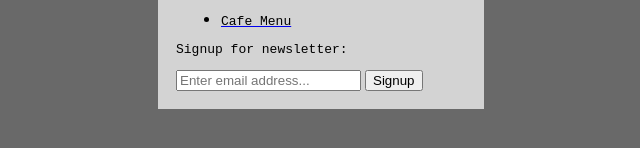
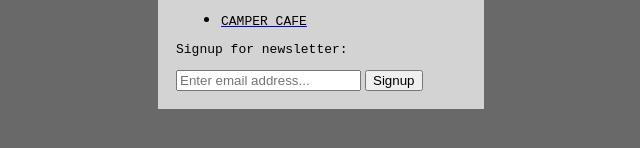
Before and after one commit to ozumitez/TestA, a plain HTML site: page index.html in a window 1280 px wide. Shown: the part 462-610 px from the top of the page, 319-959 px from the left. Drawn offline with Linux system fonts and the light colour scheme.

Commit message:
CAMPER CAFE

```diff
--- a/index.html
+++ b/index.html
@@ -29,7 +29,7 @@
                     </li>
                     <li>
                         <a href="cafemenu.html">
-                            <p class="cafemenu"> Cafe Menu</p>
+                            <p class="cafemenu"> CAMPER CAFE</p>
                         </a>
                     </li>
                 </ul>
```
